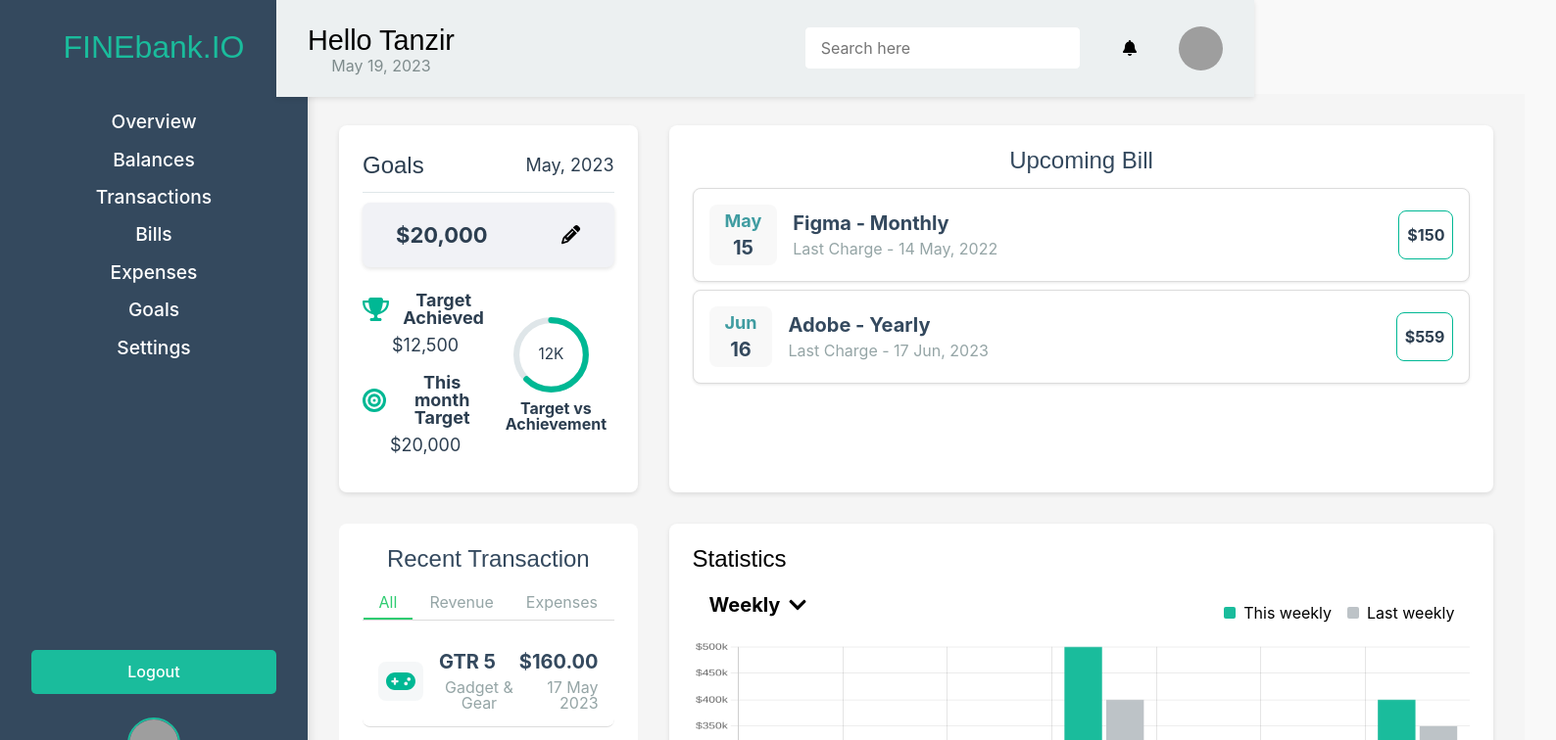
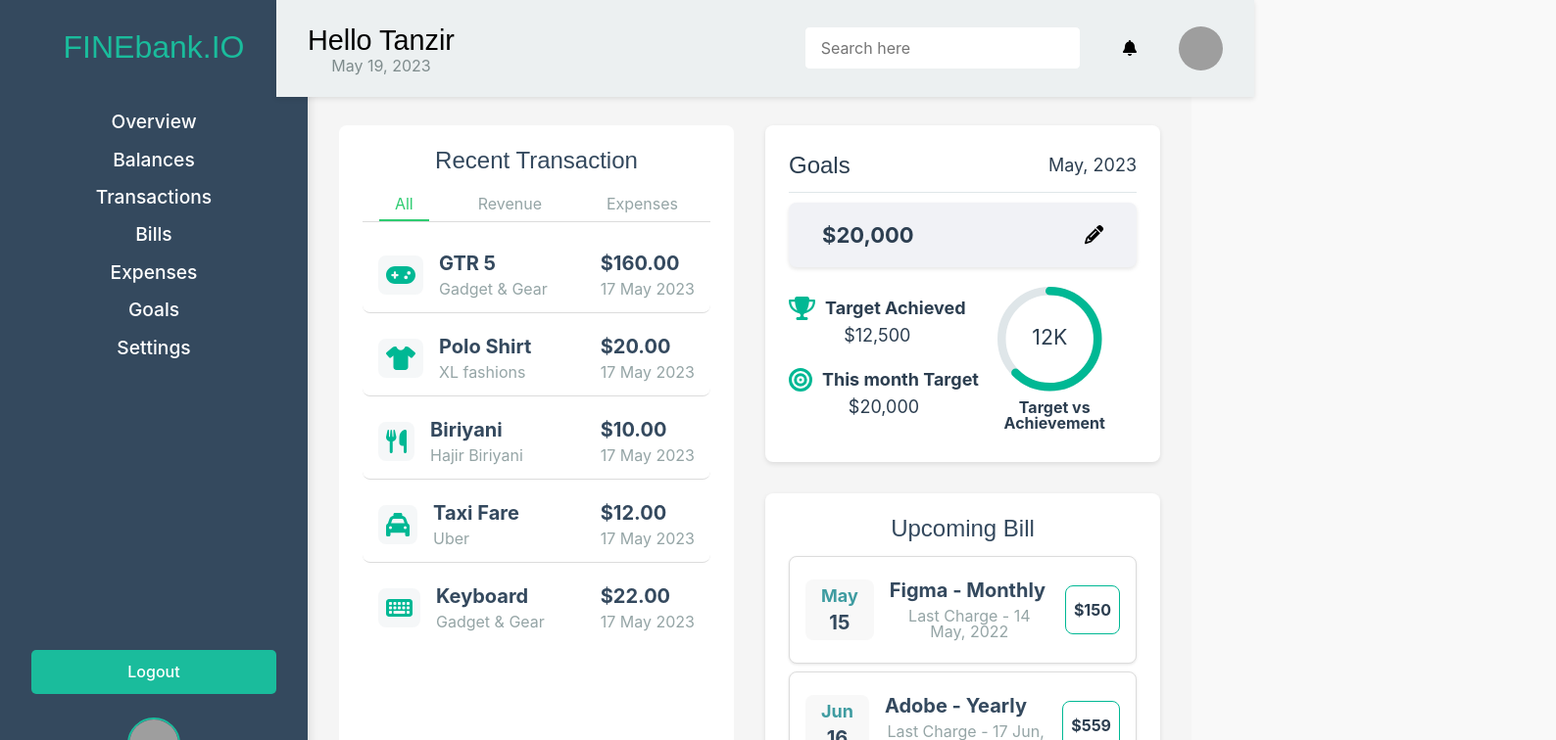
Before and after one commit to anh29/financial-website, a React (Vite) app: page / in a window 1280 px wide. Shown: the top 756 px of the page at 98% size, 1588 px wide, since content can reach past the window. Built offline with nearby package versions, Linux system fonts and the light colour scheme; grey boxes are pictures that could not be loaded.

Commit message:
[UI] home page

```diff
--- a/src/components/HomePage/Goals.module.css
+++ b/src/components/HomePage/Goals.module.css
@@ -101,6 +101,7 @@
   display: flex;
   align-items: center;
   font-weight: bold;
+  width: max-content;
 
   :first-child {
     margin-right: 10px;
--- a/src/pages/HomePage/HomePage.module.css
+++ b/src/pages/HomePage/HomePage.module.css
@@ -1,10 +1,16 @@
 .homePage {
   display: grid;
-  grid-template-columns: repeat(2, 1fr);
+  grid-template-columns: repeat(auto-fit, minmax(300px, 1fr)); /* Responsive grid */
   gap: 2rem;
   padding: 2rem;
   background-color: #f5f5f5;
   margin-top: 2rem;
+}
+
+.goalsUpcomingBill {
+  display: grid;
+  grid-template-columns: repeat(auto-fit, minmax(300px, 1fr)); /* Responsive layout for Goals and UpcomingBill */
+  gap: 2rem;
 }
 
 p, svg, h1, h2 {
@@ -81,6 +87,9 @@ p, svg, h1, h2 {
 
 .statistics {
   grid-column: span 2;
+  display: flex;
+  flex-direction: column;
+  align-items: center; /* Center align for better UI */
 }
 
 .statistics canvas {
@@ -91,6 +100,6 @@ p, svg, h1, h2 {
 .expensesBreakdown {
   grid-column: span 2;
   display: grid;
-  grid-template-columns: repeat(3, 1fr);
+  grid-template-columns: repeat(auto-fit, minmax(150px, 1fr)); /* Responsive grid for breakdown */
   gap: 1rem;
 }
--- a/src/pages/HomePage/HomePage.tsx
+++ b/src/pages/HomePage/HomePage.tsx
@@ -8,13 +8,13 @@ import ExpensesBreakdown from '../../components/HomePage/ExpensesBreakdown'
 const HomePage = () => {
   return (
     <div className={styles.homePage}>
-      <Goals />
-      <UpcomingBill />
       <RecentTransaction />
-      <div className={styles.statisticsAndExpenses}>
-        <Statistics />
-        <ExpensesBreakdown />
+      <div className={styles.goalsUpcomingBill}>
+        <Goals />
+        <UpcomingBill />
       </div>
+      <Statistics />
+      <ExpensesBreakdown />
     </div>
   )
 }
```
